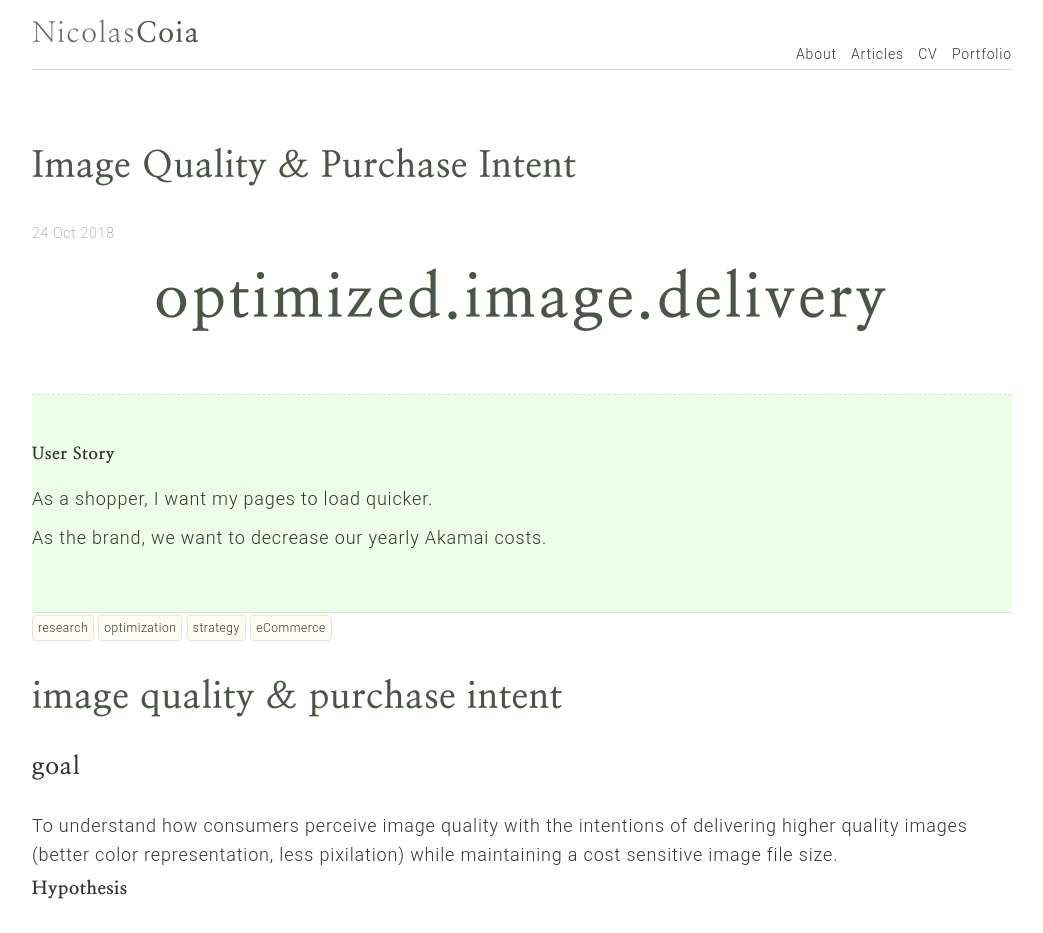
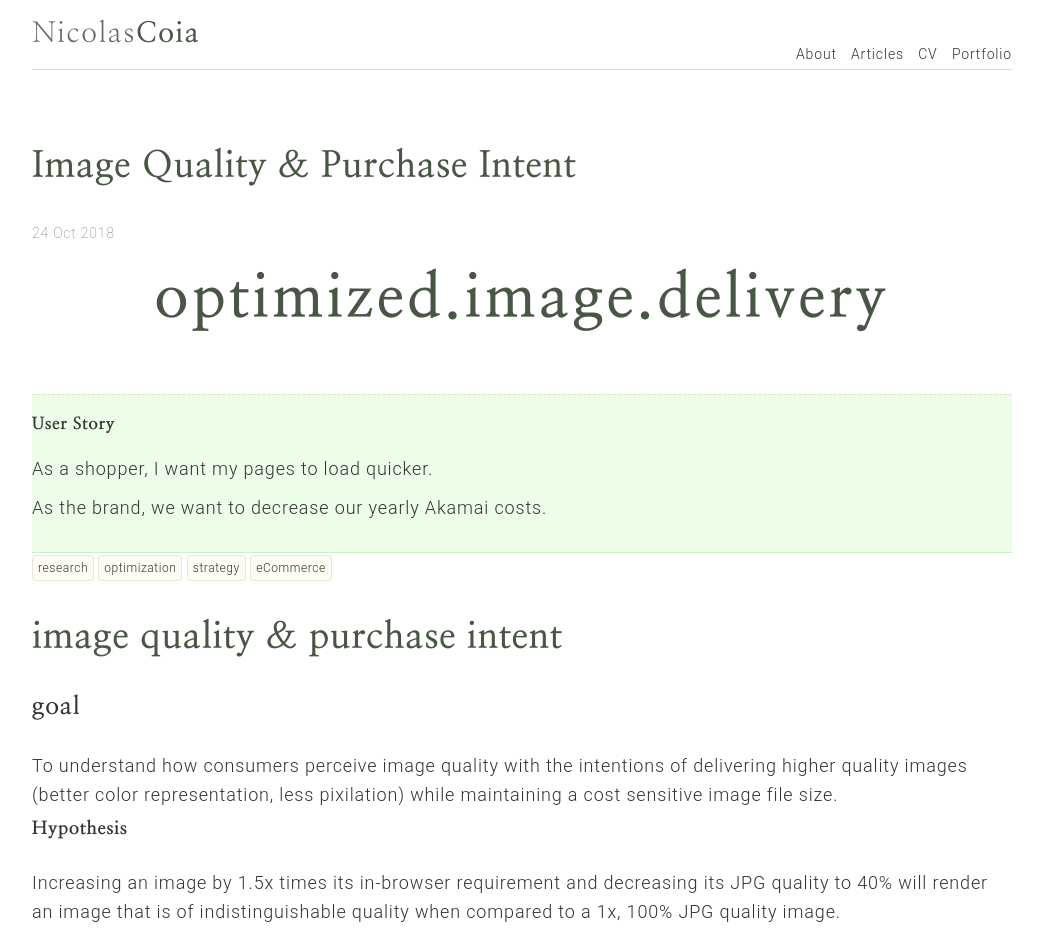
Before and after one commit to dyutibarma/monochrome, a Jekyll site: the page built from _portfolio/2018-10-24-optimized-image-quality.md, in a window 1280 px wide. Shown: the top 933 px of the page, without its empty margins (118-1161 px from the left). Built offline with Jekyll 4.4.1, drawn with Linux system fonts in a browser that asks for light colours.

Commit message:
Update typography.scss

```diff
--- a/_sass/typography.scss
+++ b/_sass/typography.scss
@@ -224,13 +224,22 @@
     	padding: 0 0 10px 0; /* 10px */
 }
 
+.block-head {
+	background-color: #ECFEE7;
+    	border-top: 1px dashed;
+    	border-top-color: #CFEBC7;
+    	border-bottom: 1px solid;
+    	border-bottom-color: #CFEBC7;
+    	padding: 50px 0 50px 0;
+}
+
 .block {
 	background-color: #ECFEE7;
     	border-top: 1px dashed;
     	border-top-color: #CFEBC7;
     	border-bottom: 1px solid;
     	border-bottom-color: #CFEBC7;
-    	padding: 50px 0 50px 0;
+    	padding: 20px 0 20px 0;
 }
 
 blockquote {
```
